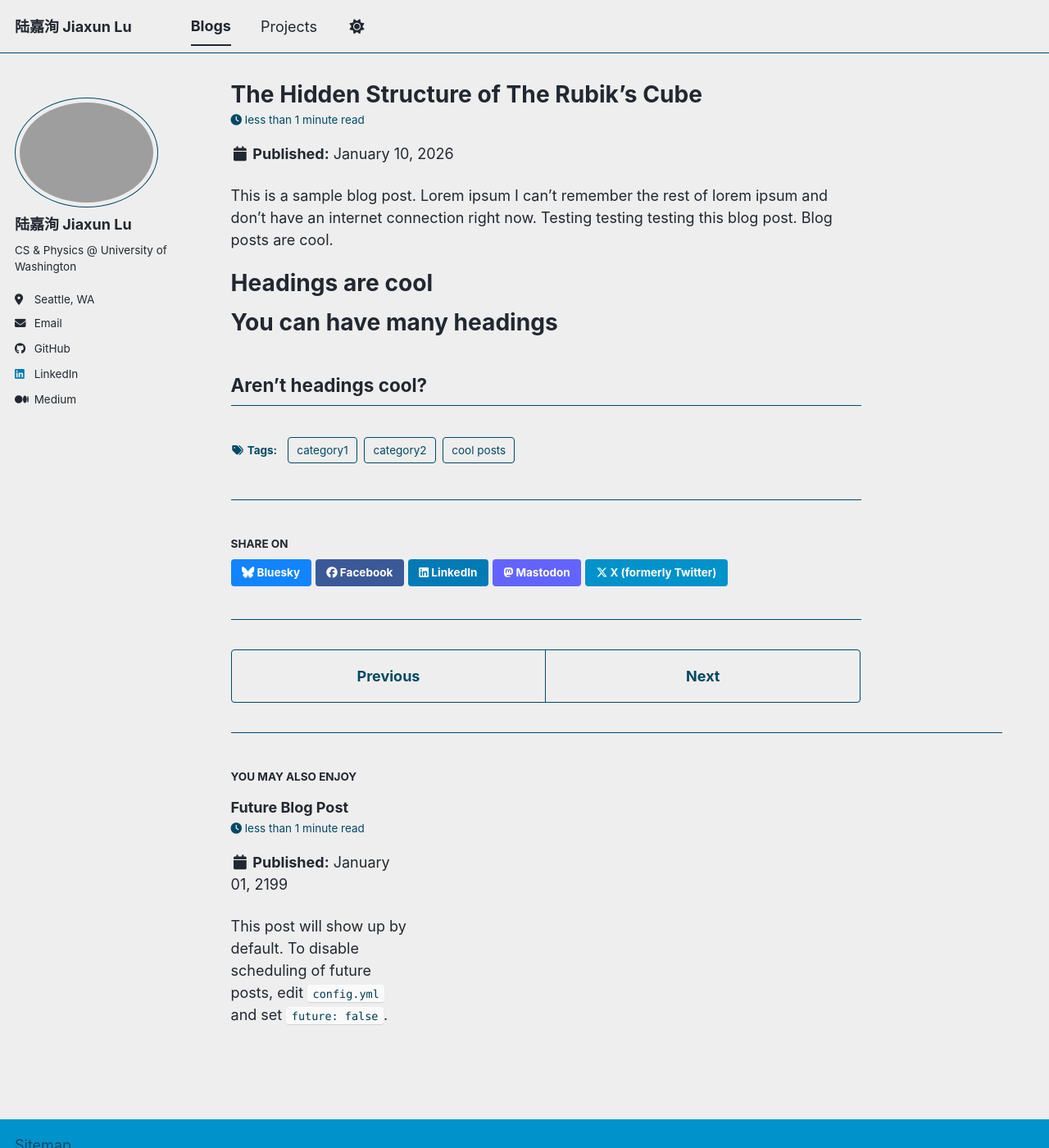
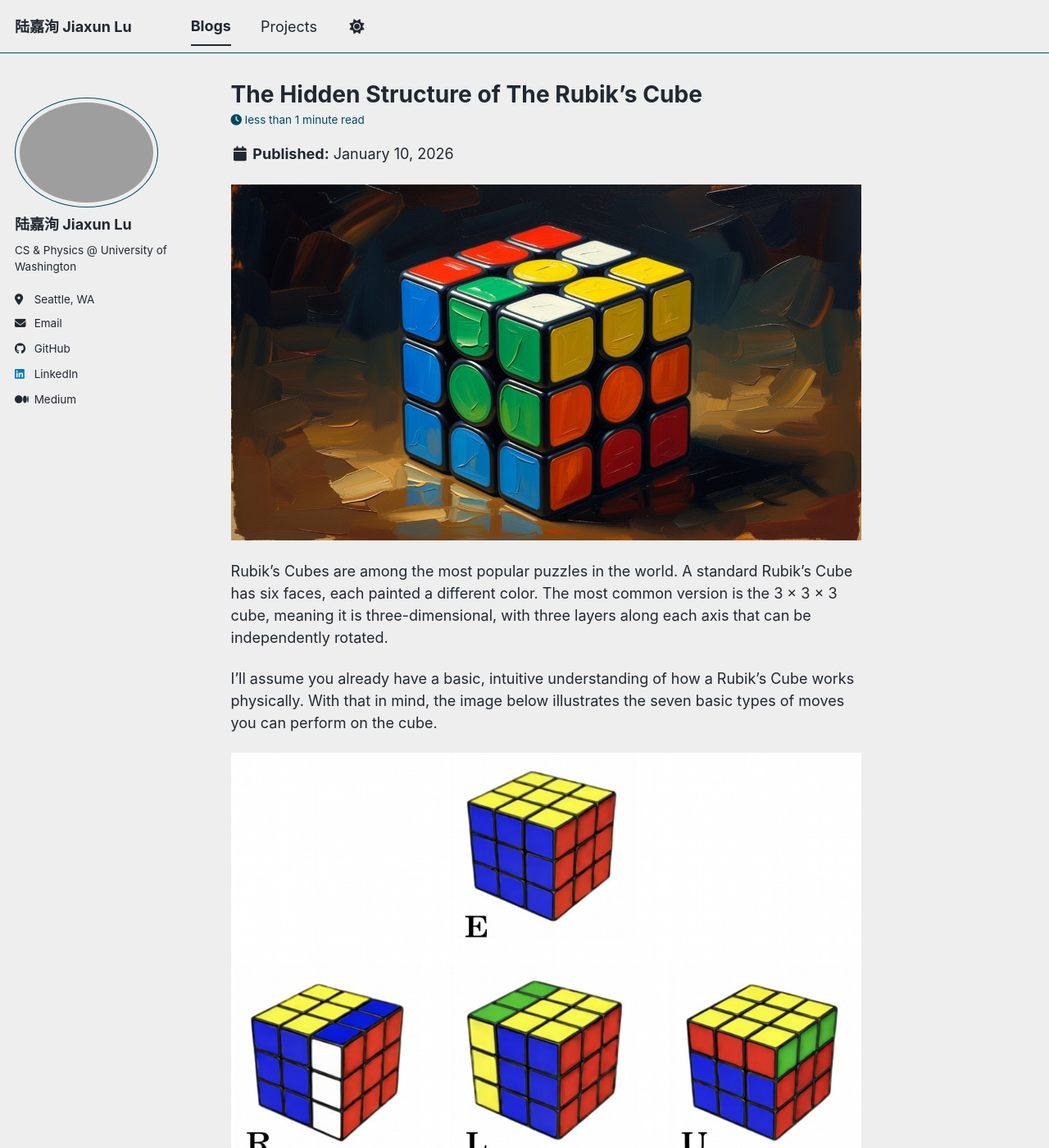
Before and after one commit to lucasjxlu/lucasjxlu.github.io, a Jekyll site: the page built from _posts/2012-08-14-blog-post-1.md, in a window 1280 px wide and 1400 px high. Shown: the whole window at 82% size. Built offline with Jekyll 4.4.1, drawn with Linux system fonts in a browser that asks for light colours; a script bundle is joined from its source files by our own code; library files that are not in the unit come from our copies; some of the changed text lies outside the part shown.

Commit message:
test blog

```diff
--- a/_posts/2012-08-14-blog-post-1.md
+++ b/_posts/2012-08-14-blog-post-1.md
@@ -1,14 +1,23 @@
 ---
 title: 'The Hidden Structure of The Rubik’s Cube'
+subtitle: 'An Intuitive Introduction to Group Theory'
 date: Jan-10-2026
 permalink: /blogs/abstractalgebra1/
 tags:
-  - cool posts
-  - category1
-  - category2
+  - Mathematics
+  - Abstract Algebra
+  - Group Theory
 ---
 
-This is a sample blog post. Lorem ipsum I can't remember the rest of lorem ipsum and don't have an internet connection right now. Testing testing testing this blog post. Blog posts are cool.
+![A Rubik's Cube, originally known as a Magic Cube](/images/rc2.jpg)
+
+Rubik’s Cubes are among the most popular puzzles in the world. A standard Rubik’s Cube has six faces, each painted a different color. The most common version is the 3 × 3 × 3 cube, meaning it is three-dimensional, with three layers along each axis that can be independently rotated.
+
+I’ll assume you already have a basic, intuitive understanding of how a Rubik’s Cube works physically. With that in mind, the image below illustrates the seven basic types of moves you can perform on the cube.
+
+![](/images/rc_generatingset@2x.jpg)
+
+The labels $R$, $L$, $U$, $D$, $B$, and $F$ stand for right, left, up, down, back, and front, respectively. Each label simply indicates which face of the cube is being turned, with each move representing a 90-degree rotation (as you can tell from the colors).
 
 Headings are cool
 ======
```
Also changed, not shown: images/500x300.png (deleted), images/bio-photo-2.jpg (deleted), images/bio-photo.jpg (deleted), images/editing-talk.png (deleted), images/rc2.jpg (added), images/rc_generatingset@2x.jpg (added).
